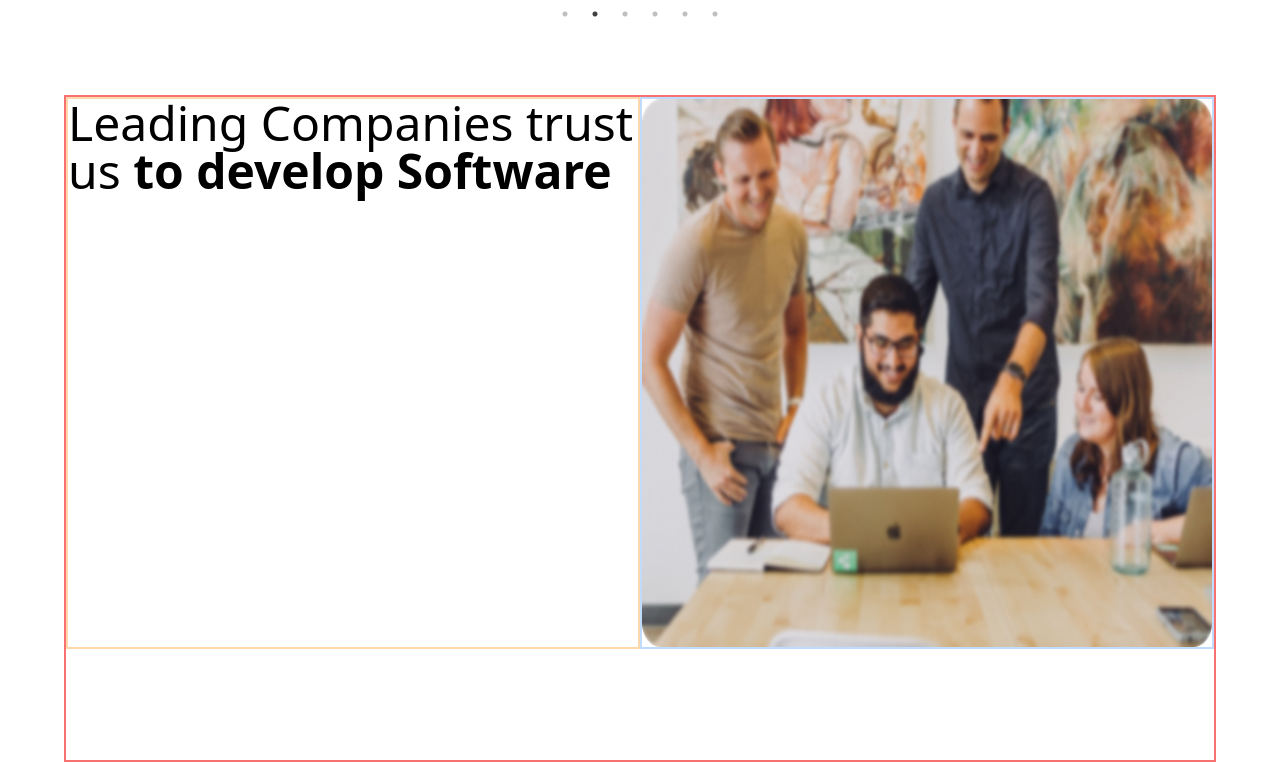
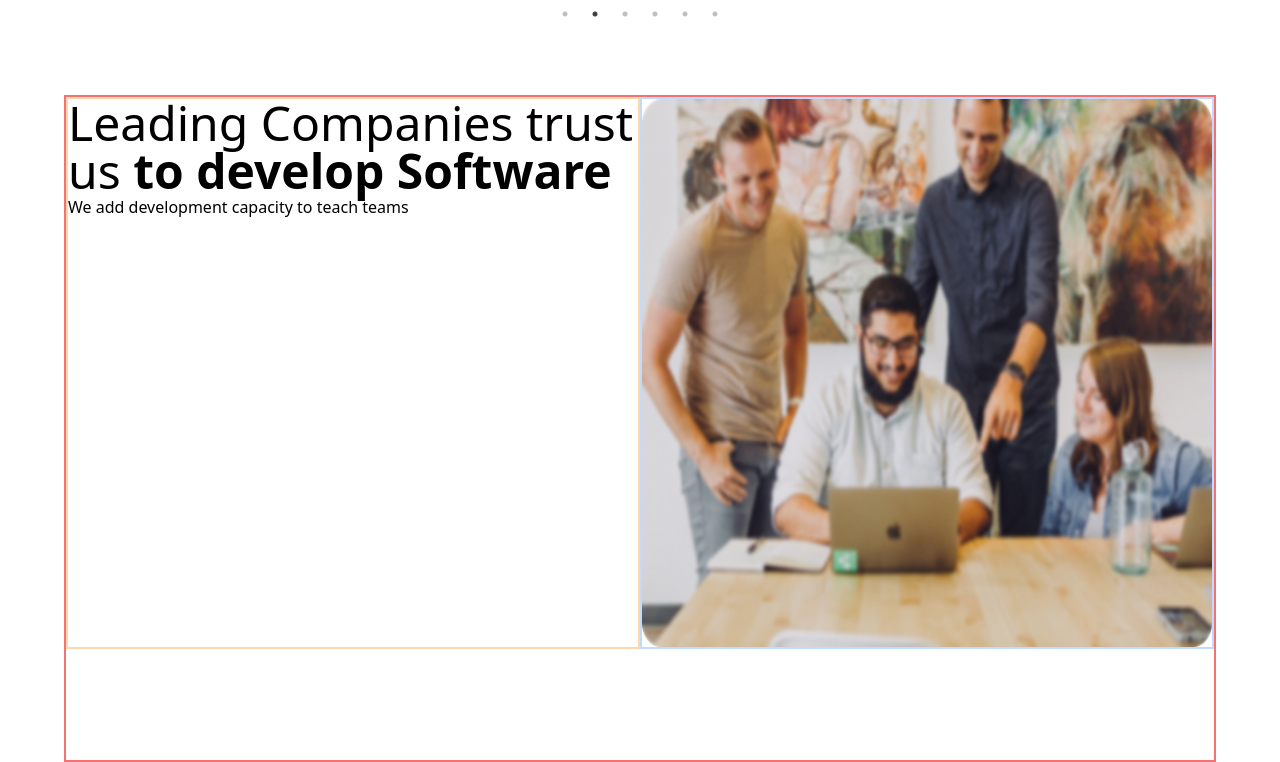
Before and after one commit to obuastella/the4coders, a React (Create React App) app in the folder front-end/: page / in a window 1280 px wide. Shown: the part 1144-1906 px from the top of the page. Built offline with nearby package versions, Linux system fonts and the light colour scheme.

Commit message:
wip: landing page

```diff
--- a/front-end/src/pages/Home.jsx
+++ b/front-end/src/pages/Home.jsx
@@ -41,6 +41,9 @@ function Home() {
             Leading Companies trust us{" "}
             <span className="font-bold"> to develop Software</span>
           </h2>
+          <p>
+            We <span>add development capacity</span> to teach teams
+          </p>
         </div>
         <img
           className="border-2 border-blue-200 h-5/6 w-1/2"
```
